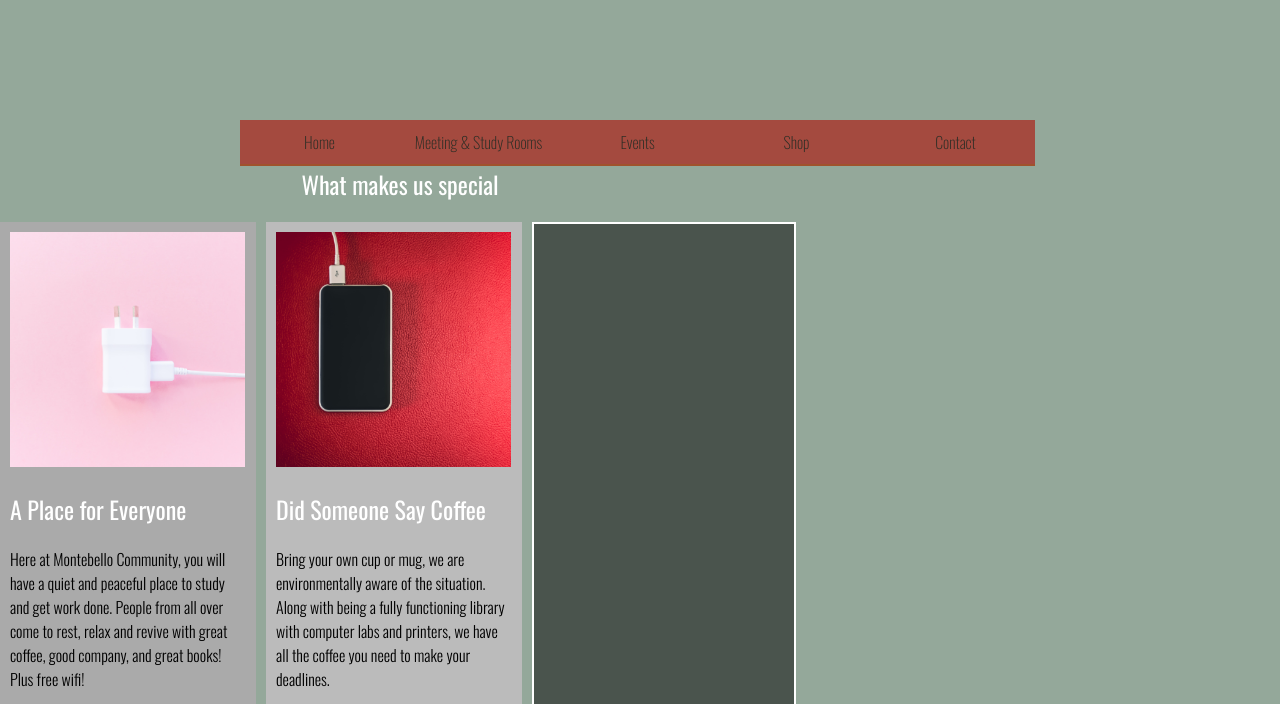
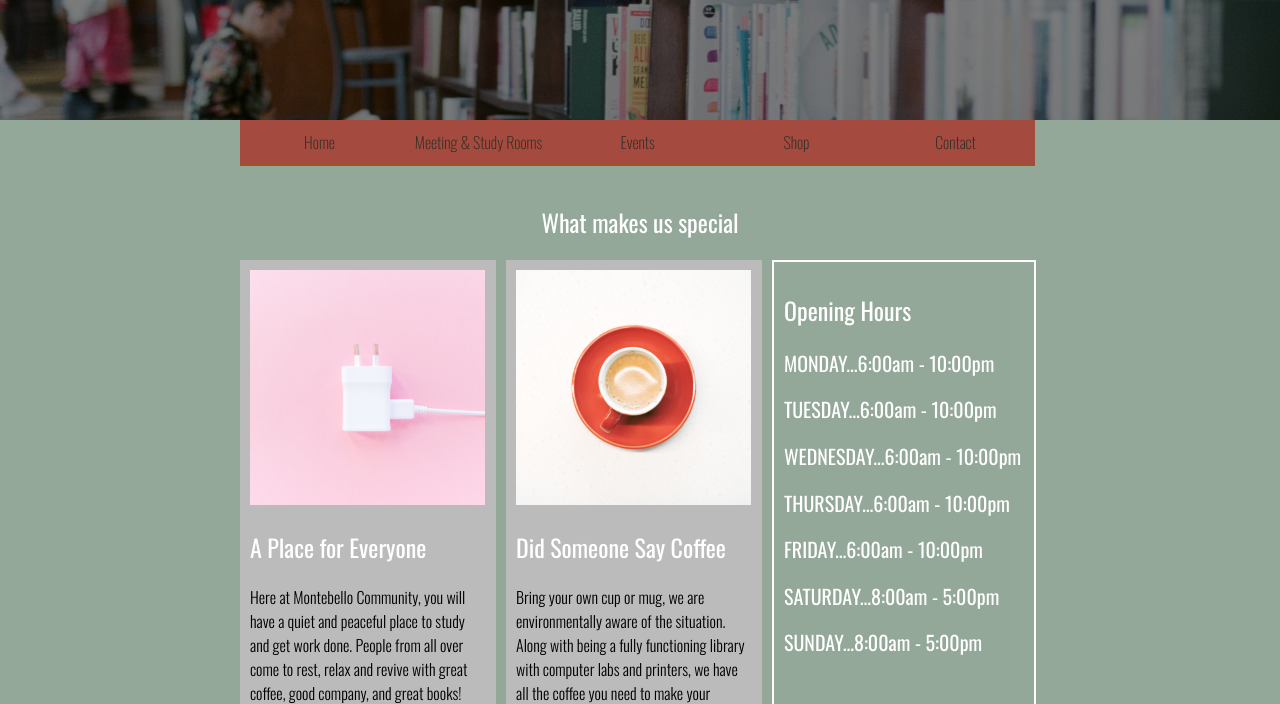
Before and after one commit to michellemoreno18/ES40finalproject, a plain HTML site: page index.html in a window 1280 px wide. Shown: the part 520-1224 px from the top of the page. Drawn offline with nearby package versions, Linux system fonts and the light colour scheme; grey boxes are pictures that could not be loaded.

Commit message:
finished

```diff
--- a/index.html
+++ b/index.html
@@ -1,18 +1,17 @@
 <!DOCTYPE html>
 <html lang="en">
     <head>
-
         <link rel="preconnect" href="https://fonts.gstatic.com">
         <link href="https://fonts.googleapis.com/css2?family=Oswald:wght@200;300;400;500&display=swap" rel="stylesheet">
         <meta charset="UTF-8">
         <link rel = "stylesheet" href="style.css">
         <meta http-equiv="X-UA-Compatible" content="IE=edge">
         <meta name="viewport" content="width=device-width, initial-scale=1.0">
-        <link rel="stylesheet" href="https://cdnjs.cloudfare.com/ajx/libs/font-awesome/4.7.0/css/font-awesome.min.css">
+        <link rel="stylesheet" href="https://cdnjs.cloudflare.com/ajax/libs/font-awesome/4.7.0/css/font-awesome.min.css">
         <title>ES40 Final Project</title>
     </head>
+
     <body>
-
         <!-- header -->
         <div id = "header">
             <h1> Montebello's Community Library </h1>
@@ -28,12 +27,14 @@
         </div>
         <!-- This is the Main Content -->
         <div class = "main">
+            <br>
+            <br>
+            <br>
             <h2 id="title">What makes us special </h2>
 
             <div class="row">
-
                     <!-- column 1-->
-            <div class="column" style="background-color:#aaa;">
+                    <div class="column" style="background-color:#bbb;">
                         <img src="./img/charger.jpg" alt = "studying">
                         <h2>A Place for Everyone </h2>
                         <p id = "column1">Here at Montebello Community, you will have a quiet
@@ -47,18 +48,19 @@
 
                     <!-- column 2 -->
                     <div class="column2" style="background-color:#bbb;">
-            <img src="./img/phonecharger.jpg" alt = "coffee">
+                        <img src="./img/coffee.jpg" alt = "coffee">
 
                         <h2>Did Someone Say Coffee</h2>
                         <p id = "column1">Bring your own cup or mug, we are
                             environmentally aware of the situation. Along
-                with being a fully functioning library with computer labs and printers, we have
+                            with being a fully functioning library with computer
+                            labs and printers, we have
                             all the coffee you need to make your deadlines.
                         </p>
                     </div>
 
                     <!-- column 3 -->
-        <div class="column3"></div>
+                    <div class="column3">
 
                         <h2 id="opening hours">Opening Hours</h2>
 
@@ -72,22 +74,39 @@
                         <br>
                     </div>
             </div>
-
-
+                <div class = about-us>
                     <h2>About Us</h2>
                         <p id="first-paragraph">
-            Established in Montebello, this community library is a space for students of all ages to do school work, research new topics (using the library's databases), starting new projects, or reading in a cozy atmosphere. With our library having three floors, students are able to socialize and have a cup of coffee on the first floor. On the main floor we serve coffee and pastries. Here on the first floor you can access microwaves and we also rent out other supplies. The second floor is dedicated to studying or reading. The second floor offers multiple study rooms, conference rooms, and a computer lab ready to be reserved for class projects, club meetings, or zoom calls. The floor contains multiple printers and IT workers (university students) for any tech assistance. Lastly, the third floor is the quiet zone for students who prefer a quiet environment. We designed the building with the intention of helping people in Montebello to concentrate on their studies and encourage them to continue their education. We have also built with the intention to make it a safe space for many, whether it is to browse youtube videos in the computer lab, reading for fun, or listening to music (with headphones on please). This remodel was inspired by students from Montebello who noticed the importance of study spaces and accessibility for many students of the area.
+                            Established in Montebello, this community library is a space for
+                            students of all ages to do school work, research new topics (using
+                            the library's databases), starting new projects, or reading in a
+                            cozy atmosphere. With our library having three floors, students
+                            are able to socialize and have a cup of coffee on the first floor.
+                            On the main floor we serve coffee and pastries. Here on the first
+                            floor you can access microwaves and we also rent out other supplies.
+                            The second floor is dedicated to studying or reading. The second
+                            floor offers multiple study rooms, conference rooms, and a computer
+                            lab ready to be reserved for class projects, club meetings, or zoom
+                            calls. The floor contains multiple printers and IT workers (university
+                            students) for any tech assistance. Lastly, the third floor is the quiet
+                            zone for students who prefer a quiet environment. We designed the
+                            building with the intention of helping people in Montebello to concentrate
+                            on their studies and encourage them to continue their education. We have
+                            also built with the intention to make it a safe space for many, whether
+                            it is to browse youtube videos in the computer lab, reading for fun, or
+                            listening to music (with headphones on please). This remodel was inspired
+                            by students from Montebello who noticed the importance of study spaces and
+                            accessibility for many students of the area.
                         </p>
+                </div>
+        </div>
 
-        <p></p>
-    </div>
         <footer>
             <div class ="socials">
                 <a href="#" class="fa fa-facebook"></a>
                 <a href="#" class="fa fa-twitter"></a>
                 <a href="#" class="fa fa-google"></a>
             </div>
-
         </footer>
  </body>
 </html>
--- a/style.css
+++ b/style.css
@@ -4,7 +4,7 @@ body{
 }
 
 #header{
-    background: linear-gradient ( rgba(0, 0, 0, 0.5), rgba(0, 0, 0, 0.5) ), url('./img/home-hero.jpg');
+    background: linear-gradient( rgba(0, 0, 0, 0.5), rgba(0, 0, 0, 0.5) ), url('./img/home-hero.jpg');
     -webkit-background-size: cover;
     -moz-background-size:  cover;
     -o-background-size: cover;
@@ -111,6 +111,8 @@ h1{
 
 .main{
     width:800px;
+    margin-right: auto;
+    margin-left: auto;
 
 }
 
@@ -139,7 +141,7 @@ h2{
     float: left;
     width: 32%;
     padding: 10px;
-    height: 500px;
+    height: 530px;
   }
   .column-shop {
     float: left;
@@ -167,7 +169,7 @@ h2{
     width: 32%;
     padding: 10px;
     margin-left: 10px;
-    height: 500px;
+    height: 530px;
   }
   .column2-shop {
     float: left;
@@ -189,13 +191,8 @@ h2{
     width: 33%;
     padding: 10px;
     margin-left: 10px;
-    height: 500px;
+    height: 530px;
     border: solid 2px white;
-    background: linear-gradient( rgba(0, 0, 0, 0.5), rgba(0, 0, 0, 0.5) ), url('./img/hours.jpg');
-    -webkit-background-size: cover;
-    -moz-background-size:  cover;
-    -o-background-size: cover;
-    background-size: cover;
 }
 
 #hours{
```
Also changed, not shown: events.html (+7 -10 lines), reserve.html (+4 -2 lines), shop.html (+1 -2 lines), img/coffee.jpg (added). Lines whose indentation alone changed are shown as unchanged.
